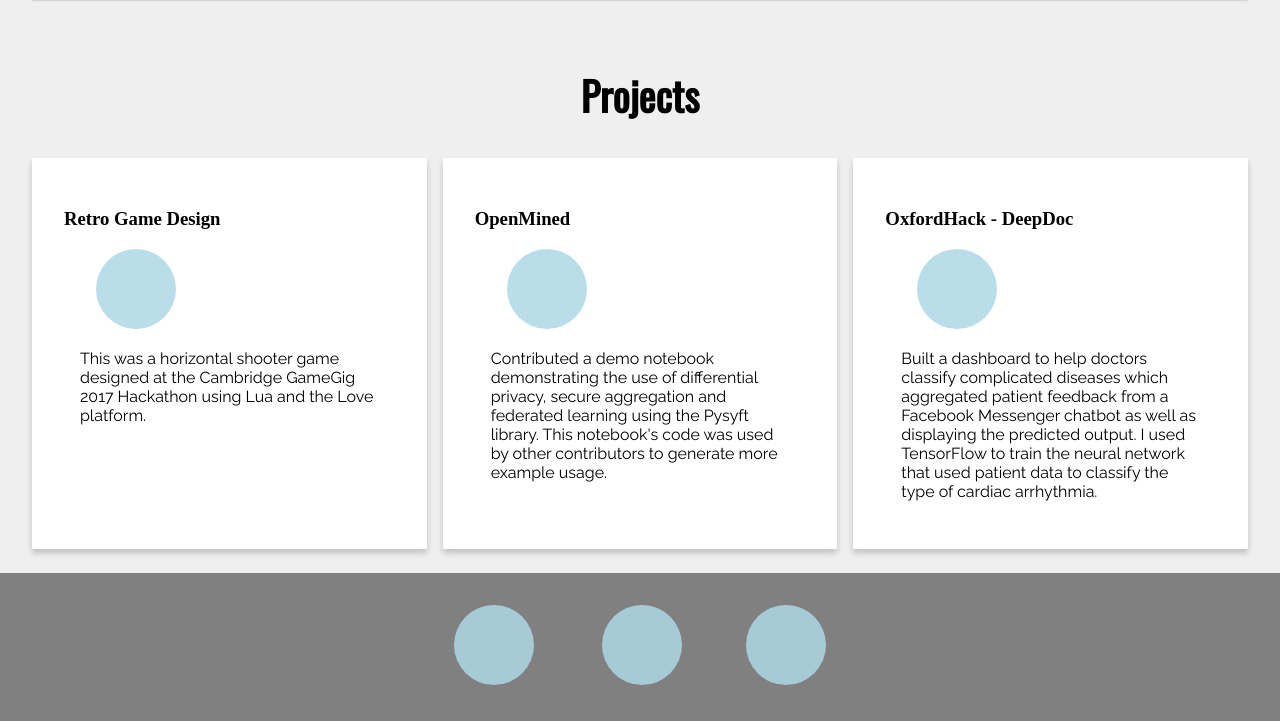
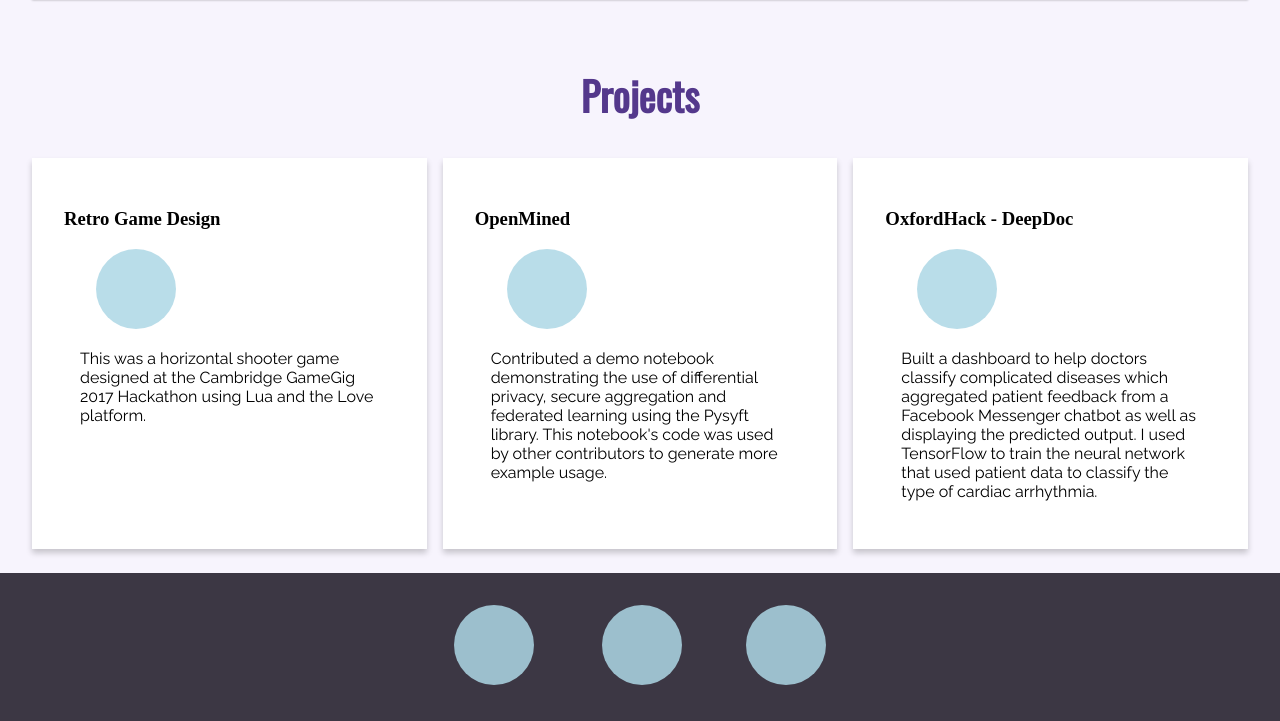
Before and after one commit to mukul-rathi/old-personal-website, a Gatsby site: page / in a window 1280 px wide. Shown: the part 2079-2800 px from the top of the page. Built offline with nearby package versions, Linux system fonts and the light colour scheme; Gatsby itself is replaced by a stand-in of ours.

Commit message:
Add new colour scheme to website

```diff
--- a/css/footer.module.css
+++ b/css/footer.module.css
@@ -1,7 +1,7 @@
 footer{
     display: block;
     padding: 2em;
-    background-color: grey;
+    background-color: #3C3744;
     justify-content: center;
     align-items: center;
     text-align: center;
--- a/css/section.module.css
+++ b/css/section.module.css
@@ -1,9 +1,10 @@
 .section{
     padding: 0.5em 1em;
-    background: #eeee;
+    background: #F7F4FD;
 }
 .section > h2{
     font-family: 'Oswald';
     font-size: 2.5em;
     text-align: center;
+    color: #54388C;
 }
```
